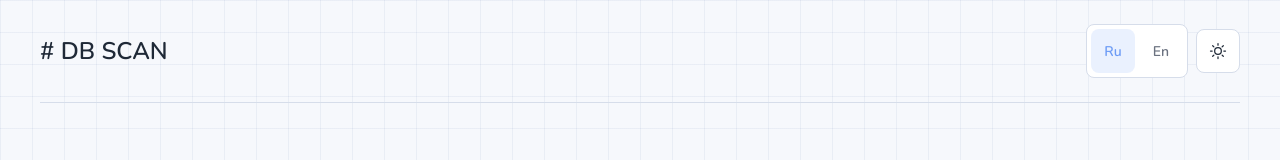
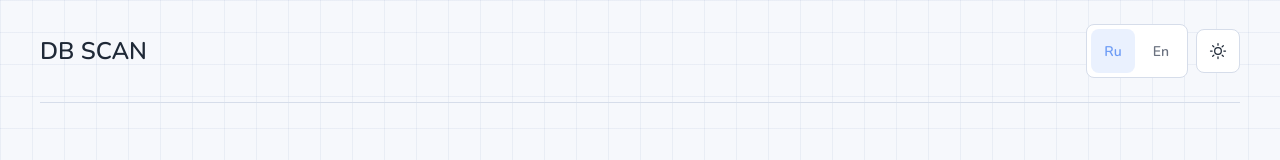
Before and after one commit to qpikzz/dbscan-visual, a React (Vite) app: page /#/visualization in a window 1280 px wide. Shown: the top 160 px of the page. Built offline with nearby package versions, Linux system fonts and the light colour scheme.

Commit message:
header markup

```diff
--- a/src/components/AppShell.tsx
+++ b/src/components/AppShell.tsx
@@ -31,7 +31,7 @@ export function AppShell({ children }: AppShellProps) {
   return (
     <div className="app-shell">
       <header className="app-header">
-        <span className="app-logo">{t.logo}</span>
+        <h1 className="app-logo">{t.logo}</h1>
         <div className="app-controls">
           <div className="language-switcher" role="group" aria-label={t.languageLabel}>
             <button
--- a/src/i18n/dictionaries.ts
+++ b/src/i18n/dictionaries.ts
@@ -5,7 +5,7 @@ export type Language = (typeof supportedLanguages)[number]
 export const defaultLanguage: Language = 'ru'
 
 export const ru = {
-  logo: '# DB SCAN',
+  logo: 'DB SCAN',
   languageLabel: 'Переключить язык',
   languageRu: 'Ru',
   languageEn: 'En',
@@ -143,7 +143,7 @@ export const ru = {
 export type Dictionary = typeof ru
 
 export const en: Dictionary = {
-  logo: '# DB SCAN',
+  logo: 'DB SCAN',
   languageLabel: 'Switch language',
   languageRu: 'Ru',
   languageEn: 'En',
--- a/src/styles/global.css
+++ b/src/styles/global.css
@@ -132,6 +132,7 @@ a:focus-visible {
 }
 
 .app-logo {
+  margin: 0;
   font-size: 24px;
   font-weight: 600;
 }
```
